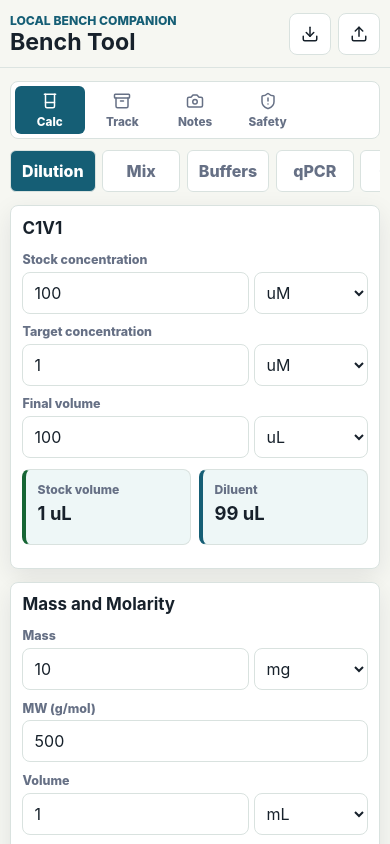
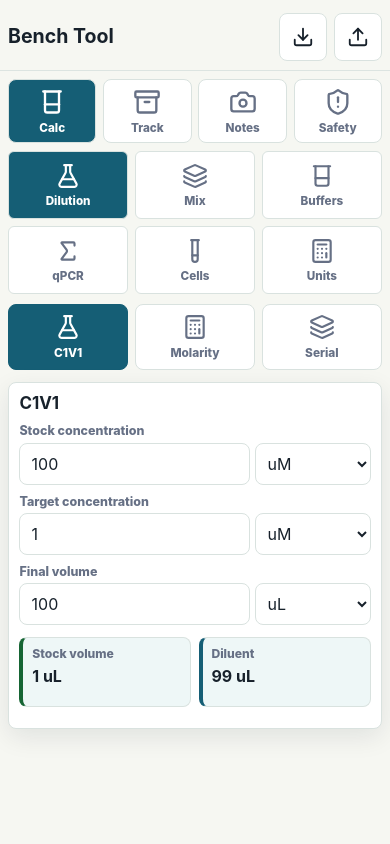
Before and after one commit to daweiliu94/bench-scientist-tool, a React (Vite) app: page / in a window 390 px wide. Shown: the top 844 px of the page. Built offline with nearby package versions, Linux system fonts and the light colour scheme.

Commit message:
feat: improve mobile bench tool navigation

```diff
--- a/src/App.tsx
+++ b/src/App.tsx
@@ -4,17 +4,25 @@ import {
   AlertTriangle,
   Archive,
   Beaker,
+  Calculator,
   Camera,
   ChevronDown,
+  ClipboardList,
   Download,
+  FlaskConical,
   Home,
-  Image,
-  Mic,
+  ImagePlus,
+  Layers,
+  NotebookPen,
+  PackageSearch,
   Plus,
   QrCode,
   Save,
   Search,
   ShieldAlert,
+  ShieldCheck,
+  Sigma,
+  TestTube,
   Trash2,
   Upload
 } from "lucide-react";
@@ -67,14 +75,18 @@ const GROUPS: Array<{ id: ToolGroup; title: string; icon: typeof Home }> = [
   { id: "safety", title: "Safety", icon: ShieldAlert }
 ];
 
-type SpeechRecognitionCtor = new () => {
-  continuous: boolean;
-  interimResults: boolean;
-  lang: string;
-  onresult: (event: { results: ArrayLike<ArrayLike<{ transcript: string }>> }) => void;
-  onerror: () => void;
-  start: () => void;
-  stop: () => void;
+const TOOL_ICONS: Record<ToolId, typeof Home> = {
+  dilution: FlaskConical,
+  mastermix: Layers,
+  buffers: Beaker,
+  qpcr: Sigma,
+  cells: TestTube,
+  units: Calculator,
+  samples: ClipboardList,
+  inventory: PackageSearch,
+  logs: NotebookPen,
+  gels: ImagePlus,
+  safety: ShieldCheck
 };
 
 function today() {
@@ -304,7 +316,7 @@ function App() {
           const firstInGroup = TOOLS.find((tool) => tool.group === group.id)?.id ?? "dilution";
           return (
             <button key={group.id} className={group.id === activeGroup ? "active" : ""} onClick={() => chooseTool(firstInGroup)}>
-              <Icon size={18} aria-hidden="true" />
+              <Icon aria-hidden="true" />
               <span>{group.title}</span>
             </button>
           );
@@ -312,11 +324,15 @@ function App() {
       </nav>
 
       <div className="tool-strip" role="list" aria-label="Tools">
-        {TOOLS.filter((tool) => tool.group === activeGroup).map((tool) => (
+        {TOOLS.filter((tool) => tool.group === activeGroup).map((tool) => {
+          const Icon = TOOL_ICONS[tool.id];
+          return (
             <button key={tool.id} className={tool.id === activeTool ? "active" : ""} onClick={() => chooseTool(tool.id)}>
-            {tool.shortTitle}
+              <Icon aria-hidden="true" />
+              <span>{tool.shortTitle}</span>
             </button>
-        ))}
+          );
+        })}
       </div>
 
       <ToolHost
@@ -381,7 +397,16 @@ function ToolHost(props: {
   }
 }
 
+type DilutionMode = "c1v1" | "molarity" | "serial";
+
+const DILUTION_MODES: Array<{ id: DilutionMode; title: string; icon: typeof Home }> = [
+  { id: "c1v1", title: "C1V1", icon: FlaskConical },
+  { id: "molarity", title: "Molarity", icon: Calculator },
+  { id: "serial", title: "Serial", icon: Layers }
+];
+
 function DilutionTool() {
+  const [mode, setMode] = useState<DilutionMode>("c1v1");
   const [stock, setStock] = useState(100);
   const [stockUnit, setStockUnit] = useState("uM");
   const [target, setTarget] = useState(1);
@@ -408,7 +433,20 @@ function DilutionTool() {
   const serial = serialDilution(stockM, factor, steps);
 
   return (
-    <div className="tool-grid">
+    <div className="subtool-shell">
+      <nav className="subtool-tabs" aria-label="Dilution calculators">
+        {DILUTION_MODES.map((item) => {
+          const Icon = item.icon;
+          return (
+            <button key={item.id} className={item.id === mode ? "active" : ""} onClick={() => setMode(item.id)}>
+              <Icon aria-hidden="true" />
+              <span>{item.title}</span>
+            </button>
+          );
+        })}
+      </nav>
+      <div className="focused-tool">
+        {mode === "c1v1" ? (
           <Panel title="C1V1">
             <div className="fields">
               <NumberWithUnitField label="Stock concentration" value={stock} onChange={setStock} unit={stockUnit} onUnitChange={setStockUnit} units={CONCENTRATION_UNITS} min={0} />
@@ -420,6 +458,8 @@ function DilutionTool() {
               <Stat label="Diluent" value={`${formatNumber(dilution.diluentVolume)} ${finalVolumeUnit}`} />
             </div>
           </Panel>
+        ) : null}
+        {mode === "molarity" ? (
           <Panel title="Mass and Molarity">
             <div className="fields">
               <NumberWithUnitField label="Mass" value={mass} onChange={setMass} unit={massUnit} onUnitChange={setMassUnit} units={MASS_UNITS} min={0} />
@@ -441,6 +481,8 @@ function DilutionTool() {
               <Stat label="Mass needed" value={`${formatNumber(convertUnit(requiredMassMg, "mg", massUnit))} ${massUnit}`} />
             </div>
           </Panel>
+        ) : null}
+        {mode === "serial" ? (
           <Panel title="Serial Dilution">
             <div className="fields">
               <NumberWithUnitField label="Start concentration" value={stock} onChange={setStock} unit={stockUnit} onUnitChange={setStockUnit} units={CONCENTRATION_UNITS} min={0} />
@@ -466,6 +508,8 @@ function DilutionTool() {
               </table>
             </div>
           </Panel>
+        ) : null}
+      </div>
     </div>
   );
 }
@@ -1096,33 +1140,6 @@ function ExperimentLogsTool(props: { logs: ExperimentLog[]; setLogs: Dispatch<Se
     setDraft({ id: uid("log"), title: "", project: "", startedAt: new Date().toISOString(), notes: "", photos: [] });
   }
 
-  function dictate() {
-    const SpeechRecognition =
-      (window as Window & { SpeechRecognition?: SpeechRecognitionCtor; webkitSpeechRecognition?: SpeechRecognitionCtor }).SpeechRecognition ??
-      (window as Window & { SpeechRecognition?: SpeechRecognitionCtor; webkitSpeechRecognition?: SpeechRecognitionCtor }).webkitSpeechRecognition;
-    if (!SpeechRecognition) {
-      setDraft((item) => ({ ...item, notes: `${item.notes}\nSpeech recognition unavailable in this browser.`.trim() }));
-      return;
-    }
-    const recognition = new SpeechRecognition();
-    recognition.continuous = false;
-    recognition.interimResults = false;
-    recognition.lang = "en-US";
-    recognition.onresult = (event) => {
-      const transcript = Array.from(event.results)
-        .map((result) => result[0]?.transcript ?? "")
-        .join(" ")
-        .trim();
-      if (transcript) {
-        setDraft((item) => ({ ...item, notes: `${item.notes}\n${transcript}`.trim() }));
-      }
-    };
-    recognition.onerror = () => {
-      setDraft((item) => ({ ...item, notes: `${item.notes}\nSpeech capture stopped.`.trim() }));
-    };
-    recognition.start();
-  }
-
   return (
     <Panel title="Experiment Run Log">
       <div className="fields">
@@ -1132,13 +1149,15 @@ function ExperimentLogsTool(props: { logs: ExperimentLog[]; setLogs: Dispatch<Se
       <TextArea label="Notes" value={draft.notes} onChange={(notes) => setDraft((item) => ({ ...item, notes }))} />
       <div className="row-actions">
         <label className="action file-action">
+          <Upload size={17} aria-hidden="true" />
+          <span>Upload photos</span>
+          <input type="file" accept="image/*" multiple onChange={(event) => addPhotos(event.target.files)} />
+        </label>
+        <label className="action file-action">
           <Camera size={17} aria-hidden="true" />
-          <span>Photo</span>
-          <input type="file" accept="image/*" capture="environment" multiple onChange={(event) => addPhotos(event.target.files)} />
+          <span>Take photo</span>
+          <input type="file" accept="image/*" capture="environment" onChange={(event) => addPhotos(event.target.files)} />
         </label>
-        <ActionButton icon={Mic} onClick={dictate}>
-          Voice
-        </ActionButton>
         <ActionButton icon={Save} variant="primary" onClick={save}>
           Save
         </ActionButton>
@@ -1198,8 +1217,13 @@ function GelTool(props: { gels: GelRecord[]; setGels: Dispatch<SetStateAction<Ge
       </div>
       <div className="row-actions">
         <label className="action file-action">
-          <Image size={17} aria-hidden="true" />
-          <span>Image</span>
+          <Upload size={17} aria-hidden="true" />
+          <span>Upload image</span>
+          <input type="file" accept="image/*" onChange={(event) => setImage(event.target.files?.[0])} />
+        </label>
+        <label className="action file-action">
+          <Camera size={17} aria-hidden="true" />
+          <span>Take photo</span>
           <input type="file" accept="image/*" capture="environment" onChange={(event) => setImage(event.target.files?.[0])} />
         </label>
         <ActionButton icon={Save} variant="primary" onClick={save} disabled={!draft.image}>
--- a/src/styles.css
+++ b/src/styles.css
@@ -161,7 +161,7 @@ code {
 
 .group-tabs {
   display: grid;
-  grid-template-columns: repeat(5, minmax(0, 1fr));
+  grid-template-columns: repeat(4, minmax(0, 1fr));
   gap: 0.35rem;
   margin: 0.85rem 0 0.65rem;
   border: 1px solid var(--line);
@@ -186,8 +186,17 @@ code {
   cursor: pointer;
 }
 
+.group-tabs button svg,
+.tool-strip button svg,
+.subtool-tabs button svg {
+  width: 22px;
+  height: 22px;
+  flex: 0 0 auto;
+}
+
 .group-tabs button span,
-.tool-strip button {
+.tool-strip button span,
+.subtool-tabs button span {
   overflow: hidden;
   text-overflow: ellipsis;
   white-space: nowrap;
@@ -213,16 +222,50 @@ code {
 
 .tool-strip button {
   flex: 0 0 auto;
-  min-width: 78px;
+  min-width: 88px;
+  flex-direction: column;
   border: 1px solid var(--line);
   background: var(--surface);
-  padding: 0 0.7rem;
+  padding: 0.45rem 0.55rem;
+  font-size: 0.78rem;
 }
 
 .tool-grid {
   display: grid;
   grid-template-columns: repeat(auto-fit, minmax(min(100%, 340px), 1fr));
   gap: 0.8rem;
+}
+
+.subtool-shell,
+.focused-tool {
+  display: grid;
+  gap: 0.75rem;
+}
+
+.subtool-tabs {
+  display: grid;
+  grid-template-columns: repeat(auto-fit, minmax(112px, 1fr));
+  gap: 0.45rem;
+}
+
+.subtool-tabs button {
+  display: inline-flex;
+  align-items: center;
+  justify-content: center;
+  gap: 0.35rem;
+  min-height: 48px;
+  border: 1px solid var(--line);
+  border-radius: 8px;
+  background: var(--surface);
+  color: var(--muted);
+  font-weight: 800;
+  cursor: pointer;
+}
+
+.subtool-tabs button.active {
+  border-color: var(--primary);
+  background: var(--primary);
+  color: #fff;
 }
 
 .panel {
@@ -414,7 +457,15 @@ code {
   overflow: hidden;
 }
 
-.file-action input,
+.file-action input {
+  position: absolute;
+  inset: 0;
+  width: 100%;
+  height: 100%;
+  opacity: 0;
+  cursor: pointer;
+}
+
 .hidden-input {
   position: absolute;
   inset: 0;
@@ -693,26 +744,122 @@ code {
 
 @media (max-width: 620px) {
   .app-shell {
-    padding-inline: 0.62rem;
+    padding-inline: 0.5rem;
   }
 
   .topbar {
-    margin-inline: -0.62rem;
-    padding-inline: 0.62rem;
+    margin-inline: -0.5rem;
+    padding-inline: 0.5rem;
+    padding-bottom: 0.55rem;
+  }
+
+  .topbar h1 {
+    font-size: 1.22rem;
+  }
+
+  .eyebrow {
+    display: none;
+  }
+
+  .icon-button {
+    width: 48px;
+    height: 48px;
+    flex-basis: 48px;
+  }
+
+  .icon-button svg {
+    width: 22px;
+    height: 22px;
   }
 
   .group-tabs {
-    gap: 0.18rem;
+    gap: 0.42rem;
+    margin: 0.55rem 0 0.5rem;
+    border: 0;
+    background: transparent;
+    padding: 0;
   }
 
   .group-tabs button {
-    min-height: 48px;
+    min-height: 64px;
     flex-direction: column;
+    border: 1px solid var(--line);
+    border-radius: 8px;
+    background: var(--surface);
     font-size: 0.73rem;
   }
 
+  .group-tabs button svg {
+    width: 28px;
+    height: 28px;
+  }
+
+  .tool-strip {
+    display: grid;
+    grid-template-columns: repeat(3, minmax(0, 1fr));
+    gap: 0.42rem;
+    margin-bottom: 0.62rem;
+    overflow: visible;
+  }
+
+  .tool-strip button {
+    min-width: 0;
+    min-height: 68px;
+    padding: 0.35rem 0.2rem;
+    font-size: 0.73rem;
+  }
+
+  .tool-strip button svg,
+  .subtool-tabs button svg {
+    width: 26px;
+    height: 26px;
+  }
+
+  .subtool-tabs {
+    grid-template-columns: repeat(3, minmax(0, 1fr));
+    gap: 0.42rem;
+  }
+
+  .subtool-tabs button {
+    min-height: 66px;
+    flex-direction: column;
+    padding: 0.35rem 0.2rem;
+    font-size: 0.74rem;
+  }
+
   .panel {
-    padding: 0.72rem;
+    padding: 0.65rem;
+  }
+
+  .panel-heading {
+    margin-bottom: 0.55rem;
+  }
+
+  .fields {
+    gap: 0.52rem;
+    margin-bottom: 0.55rem;
+  }
+
+  .stats {
+    grid-template-columns: repeat(2, minmax(0, 1fr));
+    gap: 0.45rem;
+  }
+
+  .stat {
+    min-height: 70px;
+    padding: 0.55rem;
+  }
+
+  .stat strong {
+    font-size: 1rem;
+  }
+
+  textarea {
+    min-height: 84px;
+  }
+
+  .action {
+    min-height: 48px;
   }
 
   .timer-card,
```
Also changed, not shown: 1 other file (tests, documents, lock files or other folders). Lines whose indentation alone changed are shown as unchanged.
